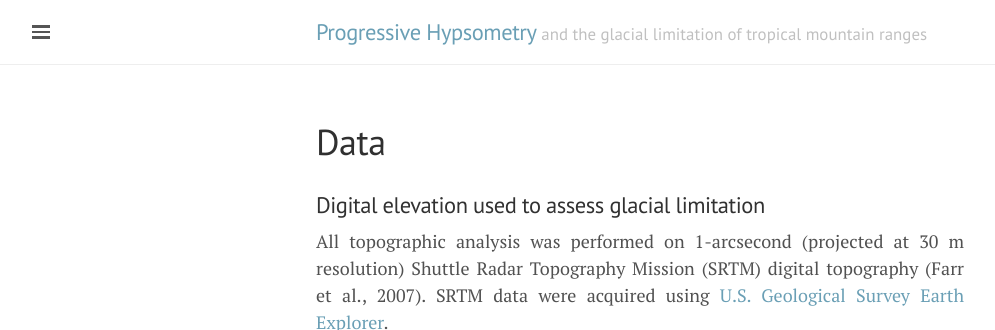
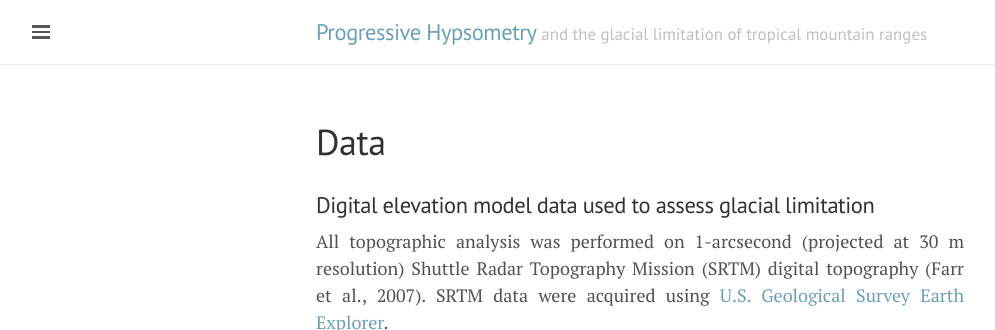
Before and after one commit to mcunningham917/PHdoc, a Jekyll site: the page built from Data.md, in a window 1280 px wide, cut to the strip 0-330 px from the top of the page. Shown: the whole strip, without its empty margins (0-995 px from the left). Built offline with Jekyll 4.4.1, drawn with Linux system fonts in a browser that asks for light colours.

Commit message:
Update Data.md

```diff
--- a/Data.md
+++ b/Data.md
@@ -4,7 +4,7 @@ title: Data
 lc_title: data
 ---
 
-### Digital elevation used to assess glacial limitation
+### Digital elevation model data used to assess glacial limitation
 
 
 All topographic analysis was performed on 1-arcsecond (projected at 30 m resolution)
```
